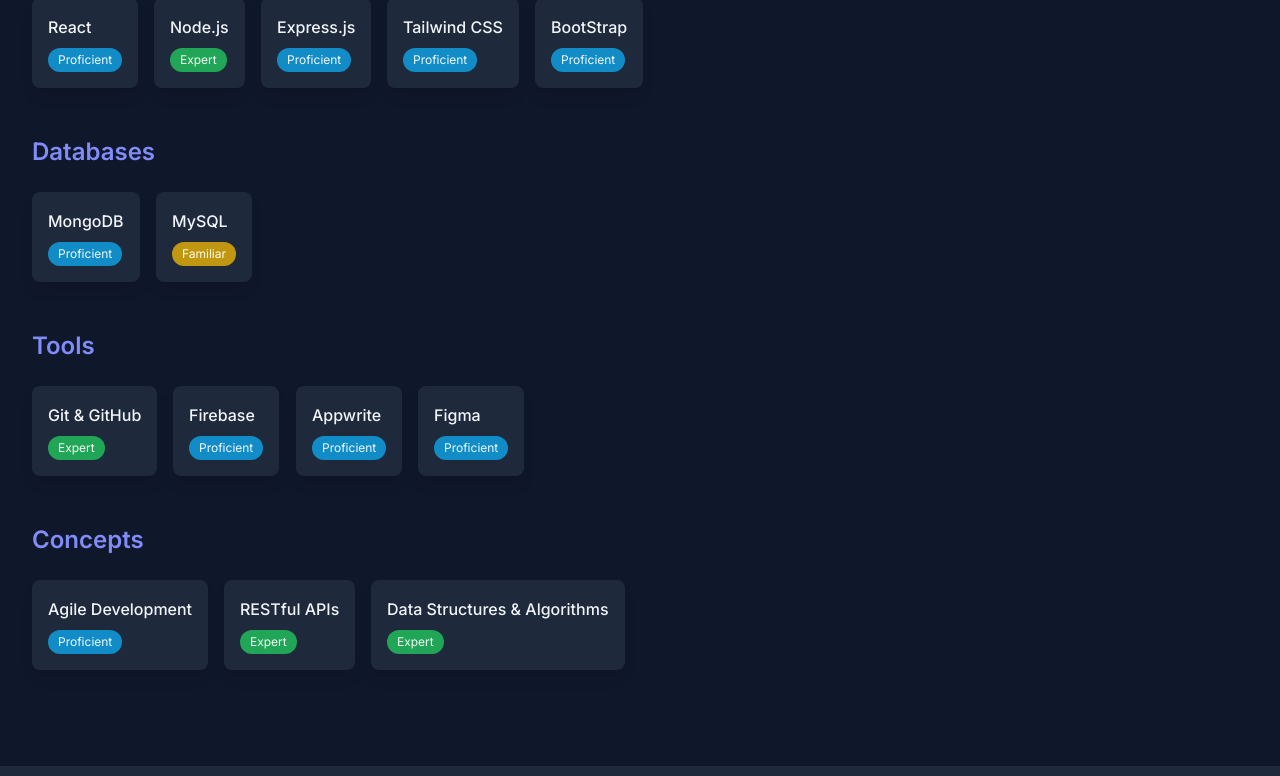
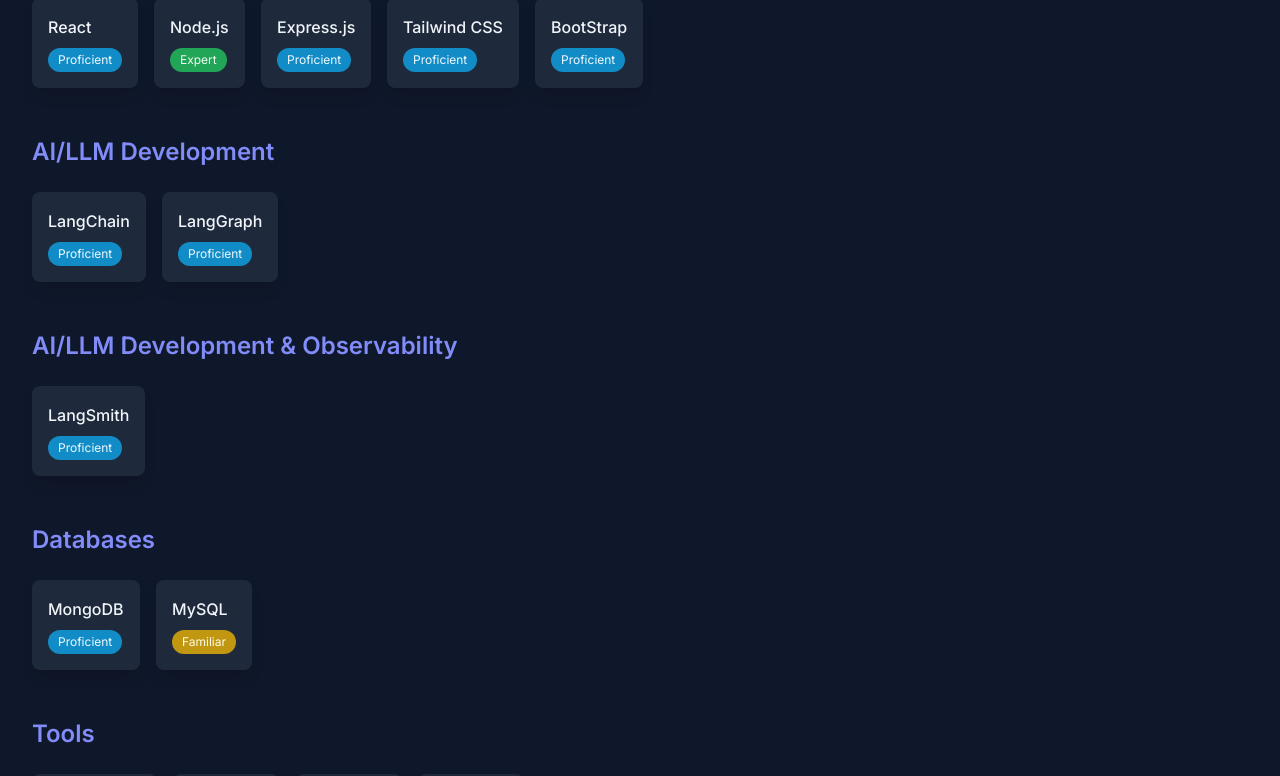
Before and after one commit to sarim-aliii/Portfolio, a React (Vite) app: page / in a window 1280 px wide. Shown: the part 2657-3433 px from the top of the page. Built offline with nearby package versions, Linux system fonts and the light colour scheme.

Commit message:
feat: Add AI skills

```diff
--- a/components/ProjectsSection.jsx
+++ b/components/ProjectsSection.jsx
@@ -108,7 +108,7 @@
     "title": "Ensemble AI Tag Extractor - A Multi-Method Analysis Tool",
     "description": "A sophisticated text analysis application that uses a multi-method ensemble to provide robust and context-aware keyword extraction. The system orchestrates three parallel methods (a simple Gazetteer search, a spaCy NER model, and an LLM extractor) using LangGraph. A final LLM agent aggregates and ranks the combined results to identify the most significant tags. The entire pipeline is wrapped in a full-featured Streamlit web interface with interactive visualizations, including color-coded text highlighting and tag frequency charts.",
     "technologies": ["Python", "Streamlit", "LangGraph", "LangChain", "Google Gemini", "spaCy", "Pandas", "Matplotlib", "Pydantic"],
-    "imageUrl": "${PROJECT_PLACEHOLDER_IMAGE_BASE}/6A0DAD/FFFFFF?text=Ensemble+Tag+Extractor",
+    "imageUrl": `${PROJECT_PLACEHOLDER_IMAGE_BASE}/6A0DAD/FFFFFF?text=Ensemble+Tag+Extractor`,
     "githubUrl": "https://github.com/sarim-aliii/ensemble-ai-tag-extractor",
     "liveDemoUrl": "https://ensemble-ai-tag-extractor.streamlit.app/"
   }
--- a/components/SkillsSection.jsx
+++ b/components/SkillsSection.jsx
@@ -4,7 +4,7 @@
 
 const skillsData = [
   { name: 'Java', proficiency: 'Proficient', category: 'Programming Languages', description: "Robust, object-oriented language for enterprise-level application development, Android apps, and large systems." },
-  {name: 'JavaScript', proficiency: 'Proficient', category: 'Programming Languages', description: "Core language for web development, enabling interactive and dynamic content on websites." },
+  { name: 'JavaScript', proficiency: 'Proficient', category: 'Programming Languages', description: "Core language for web development, enabling interactive and dynamic content on websites." },
   { name: 'Python', proficiency: 'Familiar', category: 'Programming Languages', description: "Versatile language known for its readability, widely used in web development, data science, AI, and scripting." },
 
   { name: 'React', proficiency: 'Proficient', category: 'Frameworks/Libraries', description: "A popular JavaScript library for building declarative and efficient user interfaces based on components." },
@@ -12,14 +12,30 @@
   { name: 'Express.js', proficiency: 'Proficient', category: 'Frameworks/Libraries', description: "Minimalist and flexible Node.js web application framework for building APIs and web servers." },
   { name: 'Tailwind CSS', proficiency: 'Proficient', 'category': 'Frameworks/Libraries', description: "A utility-first CSS framework for rapidly building custom user interfaces without leaving your HTML." },
   { name: 'BootStrap', proficiency: 'Proficient', 'category': 'Frameworks/Libraries', description: "A utility-first CSS framework for rapidly building custom user interfaces without leaving your HTML." },
+  {"name": "LangChain", "proficiency": "Proficient", "category": "AI/LLM Development", "description": "A comprehensive framework for developing applications powered by LLMs. It provides modular components for prompt management, model interaction, data retrieval (RAG), and agent creation, simplifying the process of building complex, context-aware AI systems."
+  },
+  {
+    "name": "LangGraph",
+    "proficiency": "Proficient",
+    "category": "AI/LLM Development",
+    "description": "A library for building robust, stateful multi-agent systems on top of LangChain. It allows developers to define complex workflows as cyclical graphs, enabling advanced patterns like parallel execution and agent revision loops."
+  },
+  {
+    "name": "LangSmith",
+    "proficiency": "Proficient",
+    "category": "AI/LLM Development & Observability",
+    "description": "A unified platform for debugging, testing, evaluating, and monitoring LLM applications. It provides full observability into agent traces, making it easier to understand model behavior, diagnose errors, and improve performance."
+  },
 
   { name: 'MongoDB', proficiency: 'Proficient', category: 'Databases', description: "A NoSQL document-oriented database that stores data in flexible, JSON-like documents, suitable for scalable applications." },
   { name: 'MySQL', proficiency: 'Familiar', category: 'Databases', description: "Widely-used open-source relational database management system, popular for web applications." },
 
   { name: 'Git & GitHub', proficiency: 'Expert', category: 'Tools', description: "Essential version control system (Git) and web-based hosting service (GitHub) for collaboration and code management." },
-  { name: 'Firebase', proficiency: 'Proficient', category: 'Tools', description: "Google's Backend-as-a-Service (BaaS) platform for building web and mobile apps with services like authentication, NoSQL databases, and hosting."
+  {
+    name: 'Firebase', proficiency: 'Proficient', category: 'Tools', description: "Google's Backend-as-a-Service (BaaS) platform for building web and mobile apps with services like authentication, NoSQL databases, and hosting."
   },
-  { name: 'Appwrite', proficiency: 'Proficient', category: 'Tools', description: "An open-source, self-hostable Backend-as-a-Service (BaaS) platform that provides developers with a set of APIs for authentication, databases, and storage."
+  {
+    name: 'Appwrite', proficiency: 'Proficient', category: 'Tools', description: "An open-source, self-hostable Backend-as-a-Service (BaaS) platform that provides developers with a set of APIs for authentication, databases, and storage."
   },
   { name: 'Figma', proficiency: 'Proficient', category: 'Tools', description: "A collaborative interface design tool for creating wireframes, prototypes, and user interfaces." },
 
```
Lines whose indentation alone changed are shown as unchanged.
